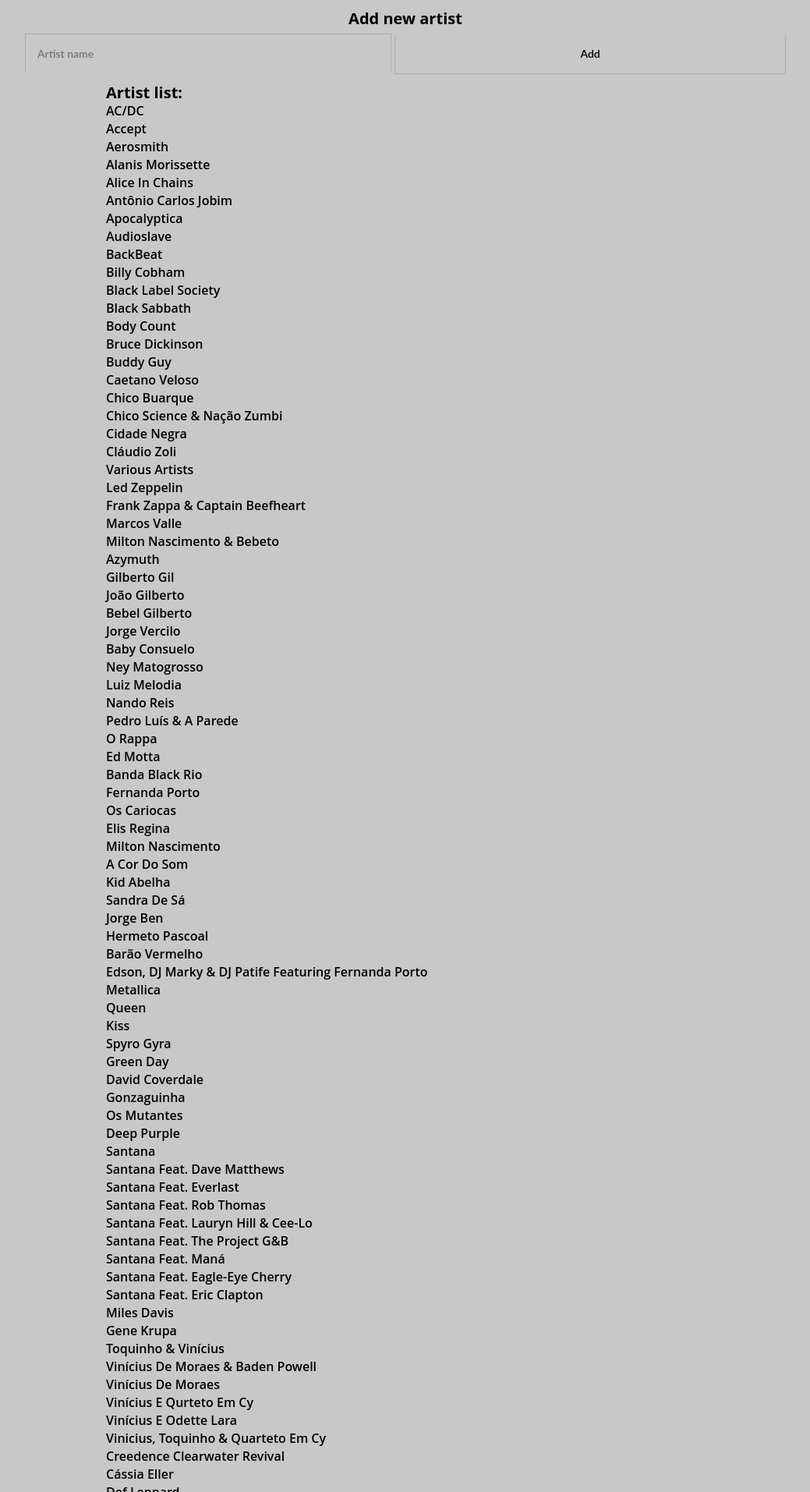
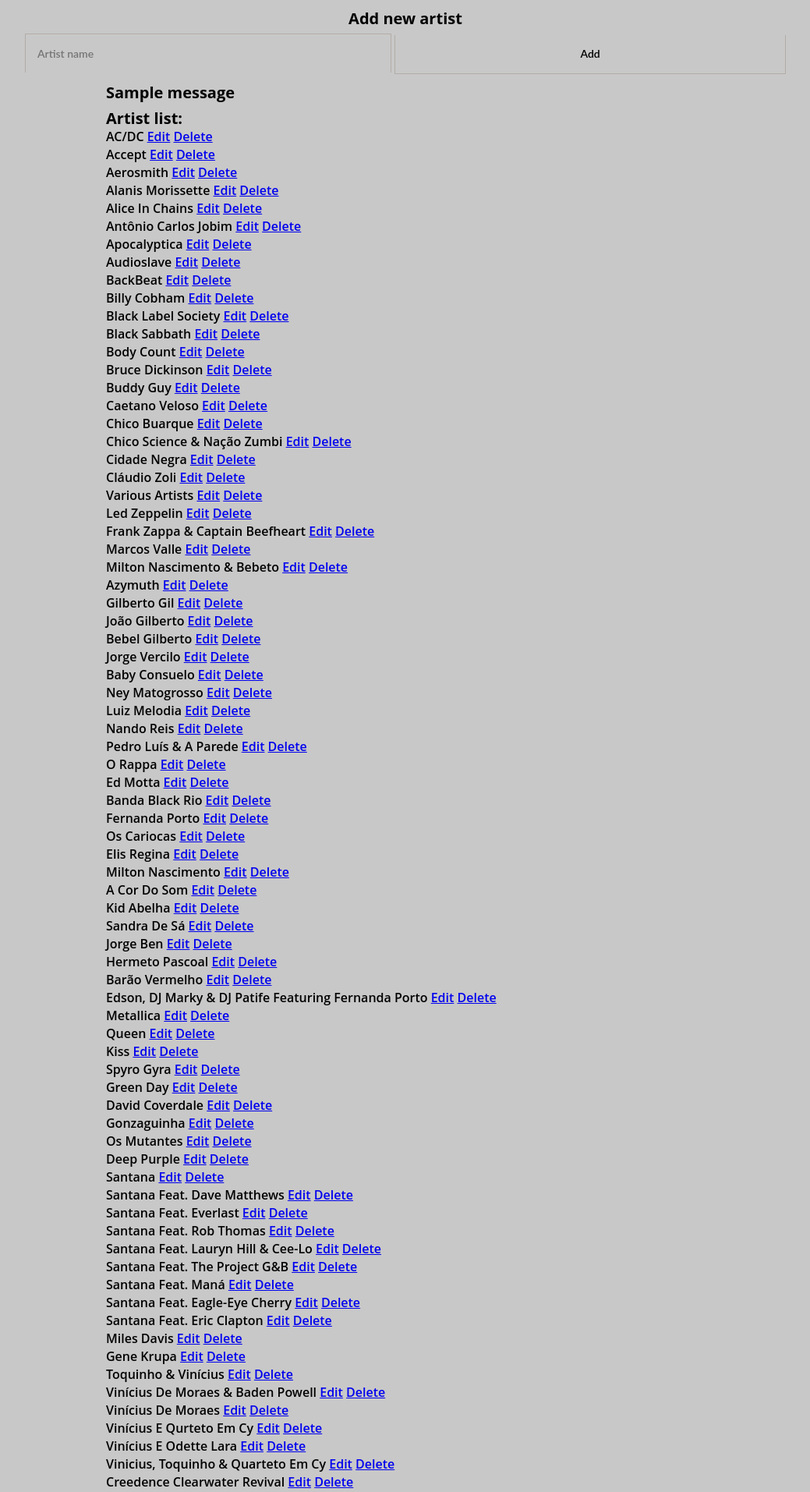
Before and after one commit to FacuV/proyecto-final, a Flask app: page /artist in a window 1280 px wide. Shown: the top 1913 px of the page at 78% size, without its empty margins (120-1159 px from the left). Run offline with Flask 2, Linux system fonts and the light colour scheme; data comes from the database, SQL or seed files in the repository; both versions use the stored data as it was after the commit; tables that the repository leaves empty hold one stand-in row (values such as "Sample post"); one stand-in notice (Sample message) is shown; some libraries are stand-ins or nearby versions.

Commit message:
Add delete method

```diff
--- a/item-1/app.py
+++ b/item-1/app.py
@@ -1,10 +1,11 @@
-from flask import Flask, render_template, request, redirect
+from flask import Flask, render_template, request, redirect, url_for, flash
 import re
 import random
 from db.config import get_db_connection
 from utils.functions import create_user, logIn, getColumns, albumAndArtist, getLastRegister, create_artist
 
 app = Flask(__name__)
+app.secret_key = 'mysecretkey'
 
 @app.route("/")
 def main():
@@ -76,19 +77,22 @@
         artist = lastId + 1, name
 
         create_artist(conn, cur, artist)
+        flash(f'Artist {name} added succesfully')
+        return redirect(url_for('getArtist'))
 
-        return render_template('artists.html', artist=name)
-
-
+@app.route("/edit/artist/<string:id>")
 def updateArtist():
     cur, conn  = get_db_connection()
     users = cur.execute('SELECT * FROM Users')
     return render_template('artists.html')
 
-def deleteArtist():
+@app.route("/delete/artist/<string:id>")
+def deleteArtist(id):
     cur, conn  = get_db_connection()
-    users = cur.execute('SELECT * FROM Users')
-    return render_template('artists.html')
+    cur.execute(f'DELETE FROM Artist WHERE ArtistId = {id}')
+    conn.commit()
+    flash(f'Artist with id {id} removed succesfully')
+    return redirect(url_for('getArtist'))
 
 
 
--- a/item-1/static/css/artists.css
+++ b/item-1/static/css/artists.css
@@ -14,8 +14,12 @@
 
 .container {
     display: block;
+    padding-left: 20%;
+}
+
+.container, ul {
     list-style: none;
-    padding-left: 20%;
+
 }
 
 .artist {
--- a/item-1/templates/artists.html
+++ b/item-1/templates/artists.html
@@ -18,14 +18,19 @@
     </div>
     <section class="artists-container">
         <div class="container">
-            {% if artist %}
-            <h1>Artista agregado correctamente: {{artist}}</h1>
-            {% else %}
+            {% with messages = get_flashed_messages() %}
+                {% if messages %}
+                    {% for message in messages %}
+                        <h1>{{ message }}</h1>
+                    {% endfor %}
+                {% endif %}
                 <h1>Artist list: </h1>
-                {% for artist in artists %}
-                    <li class="artist">{{artist[1]}}</li>
-                {% endfor %}
-            {% endif %}
+                <ul id="artlist">
+                    {% for artist in artists %}
+                        <li class="artist">{{artist[1]}} <a href="/edit/artist/{{artist[0]}}">Edit</a> <a href="/delete/artist/{{artist[0]}}">Delete</a></li>
+                    {% endfor %}
+                </ul>
+            {% endwith %}
         </div>
     </section>
 
```
Also changed, not shown: item-1/db/tfinal.db.
